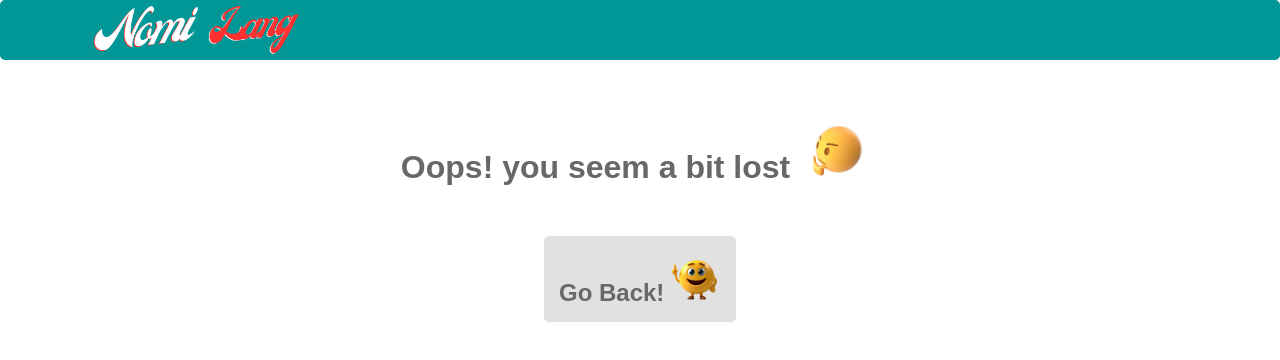
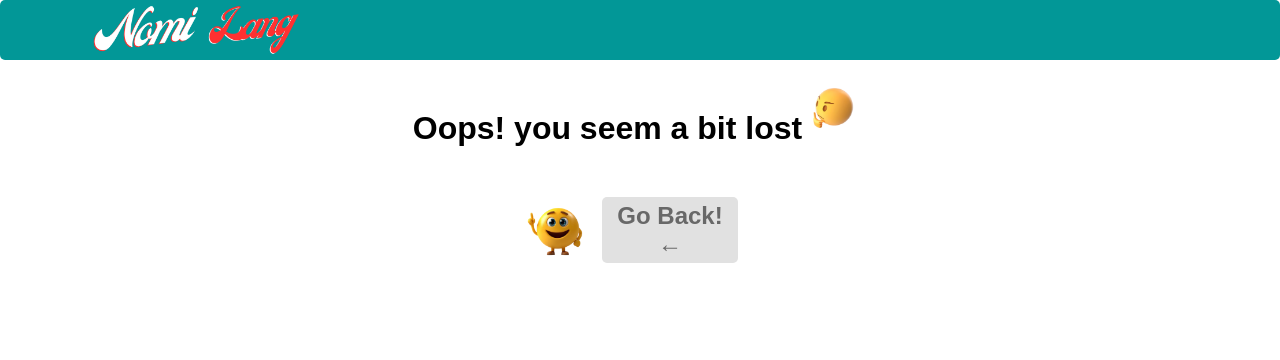
Before and after one commit to Nomi-La/Nomis_Website, a React (Vite) app in the folder main/: page /projects in a window 1280 px wide. Shown: the top 360 px of the page. Built offline with nearby package versions, Linux system fonts and the light colour scheme.

Commit message:
not found page cute!!

```diff
--- a/main/src/components/Sidebar/Sidebar.jsx
+++ b/main/src/components/Sidebar/Sidebar.jsx
@@ -21,6 +21,7 @@ export default function Sidebar(){
             <NavLink className="subject" to="/info">Why I created this website</NavLink>
             <NavLink className="subject" to="/group-projects">Group Projects</NavLink>
             <NavLink className="subject" to="/study-projects">Study Projects</NavLink>
+            <p className="subject">®</p>
 
         </div>
     </>
--- a/main/src/components/Sidebar/sidebar.scss
+++ b/main/src/components/Sidebar/sidebar.scss
@@ -48,9 +48,10 @@
     text-align: center;
     color: #474747;
     padding: 10px 0px;
-    //border-top: 0.1px solid #bcbcbc;
-    box-shadow: 1px 1px 10px gray;
+    border-top: 0.1px solid #bcbcbc;
+    //box-shadow: 1px 1px 10px gray;
     border-radius: 0px;
     width: 100%;
+    text-decoration: None;
   }
 }
--- a/main/src/pages/NotFound.jsx
+++ b/main/src/pages/NotFound.jsx
@@ -6,8 +6,16 @@ export default function NotFound(){
     return <>
         <Header/>
         <div className="not-found">
-        <h2>Oops! you seem a bit lost <img className="emoji" src="/logo%20(24).png" alt="emoji"/> </h2>
-        <Link to="/">Go Back! <img src="/logo%20(23).png" alt="emoji" className="emoji2"/></Link>
+            <div className="oops-wrapper">
+                <h2>Oops! you seem a bit lost</h2>
+                 <img className="emoji" src="/logo%20(24).png" alt="emoji"/>
+                </div>
+
+            <div className="oops-wrapper">
+
+                 <img src="/logo%20(23).png" alt="emoji" className="emoji2"/>
+                <Link to="/">Go Back!<br/>←</Link>
+                </div>
             </div>
     </>
 }
--- a/main/src/pages/notFound.scss
+++ b/main/src/pages/notFound.scss
@@ -3,23 +3,31 @@
   flex-direction: column;
   width: 100%;
   align-items: center;
-  .emoji{
-    max-width: 80px;
+  .oops-wrapper{
+    display: flex;
+    text-align: center;
+    .emoji{
+    max-height: 70px;
+    padding-top: 15px;
   }
   .emoji2{
-    max-width: 50px;
+    max-height: 60px;
   }
+
   h2{
-    padding: 50px;
+    padding: 50px 0px;
     font-size: xx-large;
-    color: #686868;
+    color: black;
   }
   a{
     text-decoration: None;
     color: #686868;
     font-size: x-large;
     font-weight: 600;
-    padding: 15px;
+    padding: 5px 15px;
+    margin: 0px 15px;
     background-color: #e1e1e1;
   }
+  }
+
 }
```
